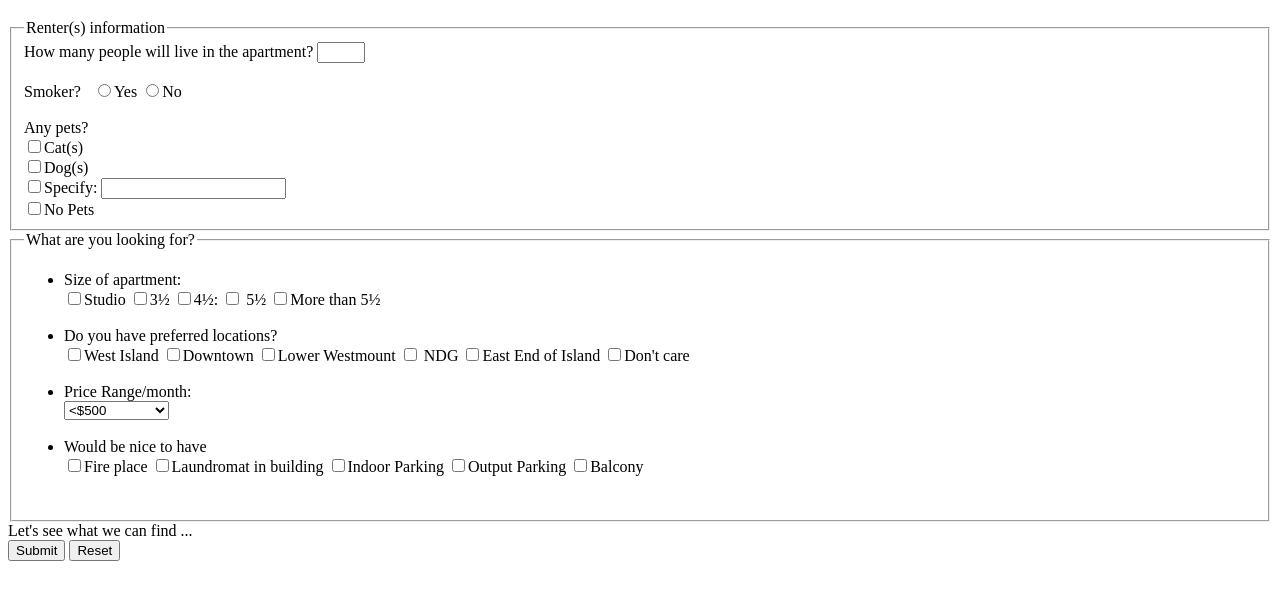
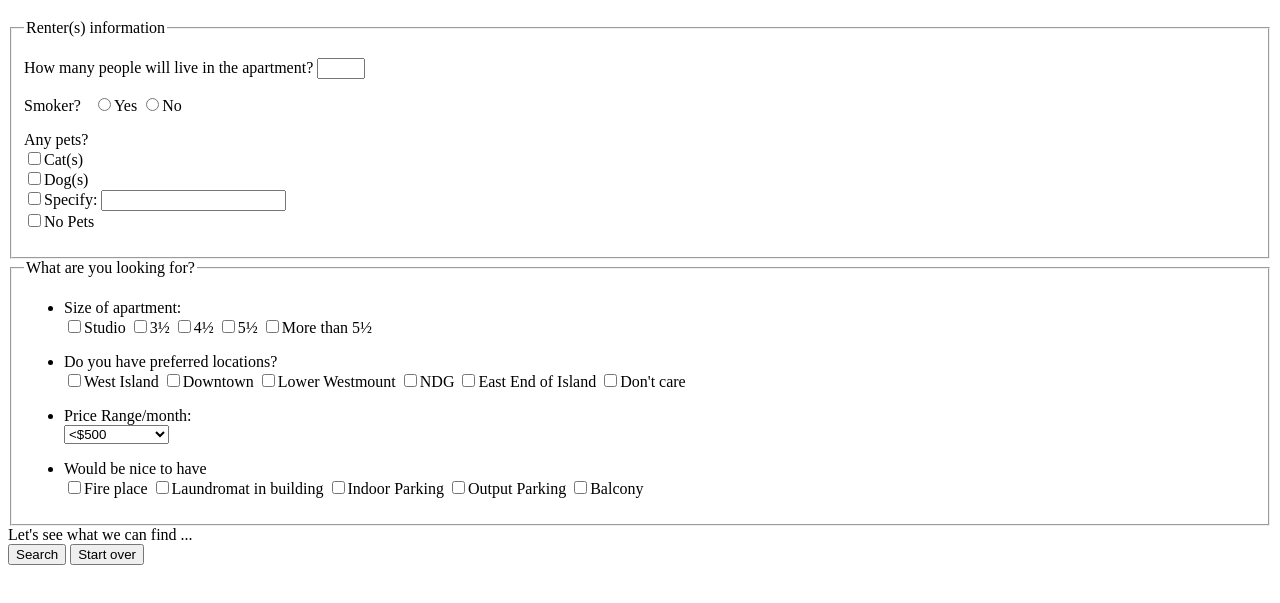
Before and after one commit to chrishewlings/SOEN287, a plain HTML site: page SOEN287-A1/Q3.html in a window 1280 px wide. Shown: the part 61-664 px from the top of the page. Drawn offline with Linux system fonts and the light colour scheme.

Commit message:
Made final corrections.

```diff
--- a/SOEN287-A1/Q3.html
+++ b/SOEN287-A1/Q3.html
@@ -6,30 +6,31 @@
 	</head>
 
 	<body>
-	<h1>Chris' Apartment Search Form</h1>
 
-		<form action = "POST">
+	<h1>
+		Chris' Apartment Search Form
+	</h1>
+
+		<form action = "Q4.html">
 			<fieldset>
 			<legend>Renter(s) information</legend>
-				How many people will live in the apartment?
-				<input type = "number" name="howManyPeople" id="howManyPeople" min="0" max="5"/>
+				<p>How many people will live in the apartment?
+					<input type = "number" name="howManyPeople" id="howManyPeople" min="0" max="5"/>
+				</p>
 
-				<br><br>
+				<p>Smoker? &nbsp;
+					<input type="radio" name="isSmoker" id="yes" /><label for="yes">Yes</label>
+					<input type="radio" name="isSmoker" id="no" /><label for="no">No</label>
+				</p>
 
-				<label>Smoker? &nbsp;</label>
-				<input type="radio" name="isSmoker" value="yes" />Yes
-				<input type="radio" name="isSmoker" value="no" />No
+				<p>Any pets?<br>
 
-				<br><br>
-
-				<label>Any pets? </label>
-				<br>
-
-				<input type="checkbox" name="hasPets" value ="cats" />Cat(s) <br>
-				<input type="checkbox" name="hasPets" value ="dogs" />Dog(s) <br>
-				<input type="checkbox" name="hasPets" value ="other" />Specify:
-				<input type="text" name="otherPets" id="otherPets" /> <br>
-				<input type="checkbox" name="hasPets" value ="none" />No Pets <br>
+					<input type="checkbox" name="hasPets" id="cats" /><label for="cats">Cat(s)</label> <br>
+					<input type="checkbox" name="hasPets" id="dogs" /><label for="dogs">Dog(s)</label> <br>
+					<input type="checkbox" name="hasPets" id="other" /><label for="other">Specify:</label>
+					<input type="text" name="otherPets" id="otherPets" /> <br>
+					<input type="checkbox" name="hasPets" id ="none" /><label for="none">No Pets</label><br>
+				</p>
 
 			</fieldset>
 
@@ -37,50 +38,58 @@
 					<legend>What are you looking for?</legend>
 
 					<ul>
-						<li>Size of apartment:<br>
-							<input type="checkbox" name="aptSize" value ="Studio" />Studio
-							<input type="checkbox" name="aptSize" value ="threeAndAHalf" />3&frac12;
-							<input type="checkbox" name="aptSize" value ="fourAndAHalf" />4&frac12;:
-							<input type="checkbox" name="aptSize" value="fiveAndAHalf" /> 5&frac12;
-							<input type="checkbox" name="aptSize" value ="moreThanFive" />More than 5&frac12;
-							<br><br>
+						<li>
+							<p>
+								Size of apartment:<br>
+								<input type="checkbox" name="aptSize" id ="Studio" /><label for="Studio">Studio</label>
+								<input type="checkbox" name="aptSize" id ="threeAndAHalf" /><label for="threeAndAHalf">3&frac12;</label>
+								<input type="checkbox" name="aptSize" id ="fourAndAHalf" /><label for="fourAndAHalf">4&frac12;</label>
+								<input type="checkbox" name="aptSize" id="fiveAndAHalf" /><label for="fiveAndAHalf">5&frac12;</label>
+								<input type="checkbox" name="aptSize" id ="moreThanFive" /><label for="moreThanFive">More than 5&frac12;</label>
+							</p>
 						</li>
 
-						<li>Do you have preferred locations?<br>
-						<input type="checkbox" name="preferredLocation" value ="WestIsland" />West Island
-							<input type="checkbox" name="preferredLocation" value ="Downtown" />Downtown
-							<input type="checkbox" name="preferredLocation" value ="LowerWestmount" />Lower Westmount
-							<input type="checkbox" name="preferredLocation" value="NDG" /> NDG
-							<input type="checkbox" name="preferredLocation" value ="EastEnd" />East End of Island
-							<input type="checkbox" name="preferredLocation" value ="DontCare" />Don't care
-							<br><br>
+						<li>
+							<p>
+								Do you have preferred locations?<br>
+								<input type="checkbox" name="preferredLocation" id ="WestIsland" /><label for="WestIsland">West Island</label>
+								<input type="checkbox" name="preferredLocation" id ="Downtown" /><label for="Downtown">Downtown</label>
+								<input type="checkbox" name="preferredLocation" id ="LowerWestmount" /><label for="LowerWestmount">Lower Westmount</label>
+								<input type="checkbox" name="preferredLocation" id="NDG" /><label for="NDG">NDG</label>
+								<input type="checkbox" name="preferredLocation" id ="EastEnd" /><label for="EastEnd">East End of Island</label>
+								<input type="checkbox" name="preferredLocation" id ="DontCare" /><label for="DontCare">Don't care</label>
+							</p>
 						</li>
 
-						<li>Price Range/month:<br>
-							<select name="priceRange">
-								<option value = "underFive"> &lt;$500 </option>
-								<option value = "fiveToSeven"> $500-$700 </option>
-								<option value = "sevenTo1K">  $700-$1000 </option>
-								<option value = "noPriceLimit"> No Price Limit </option>
-							</select>
-							<br><br>
+						<li>
+							<p>
+								Price Range/month:<br>
+								<select name="priceRange">
+									<option id = "underFive"> &lt;$500 </option>
+									<option id = "fiveToSeven"> $500-$700 </option>
+									<option id = "sevenTo1K">  $700-$1000 </option>
+									<option id = "noPriceLimit"> No Price Limit </option>
+								</select>
+							</p>
 						</li>
 
-						<li>Would be nice to have <br>
-							<input type="checkbox" name="niceToHave" value ="firePlace" />Fire place
-							<input type="checkbox" name="niceToHave" value ="laundromat" />Laundromat in building
-							<input type="checkbox" name="niceToHave" value ="indoorParking" />Indoor Parking
-							<input type="checkbox" name="niceToHave" value="outputParking" />Output Parking
-							<input type="checkbox" name="niceToHave" value ="balcony" />Balcony
-							<br><br>
+						<li>
+							<p>
+								Would be nice to have <br>
+								<input type="checkbox" name="niceToHave" id ="firePlace" /><label for="firePlace">Fire place</label>
+								<input type="checkbox" name="niceToHave" id ="laundromat" /><label for="laundromat">Laundromat in building</label>
+								<input type="checkbox" name="niceToHave" id ="indoorParking" /><label for="indoorParking">Indoor Parking</label>
+								<input type="checkbox" name="niceToHave" id="outputParking" /><label for="outputParking">Output Parking</label>
+								<input type="checkbox" name="niceToHave" id ="balcony" /><label for="balcony">Balcony</label>
+							</p>
 						</li>
 					</ul>
 			</fieldset>
 
 			Let's see what we can find ... <br>
 
-			<input type="submit" value="Submit" />
-			<input type="reset" value="Reset" />
+			<input type="submit" value="Search" />
+			<input type="reset" value="Start over" />
 
 
 		</form>
```
Also changed, not shown: SOEN287-A1/Q1.html (+1 -1 lines), SOEN287-A1/Q4.html (+3 -3 lines).
